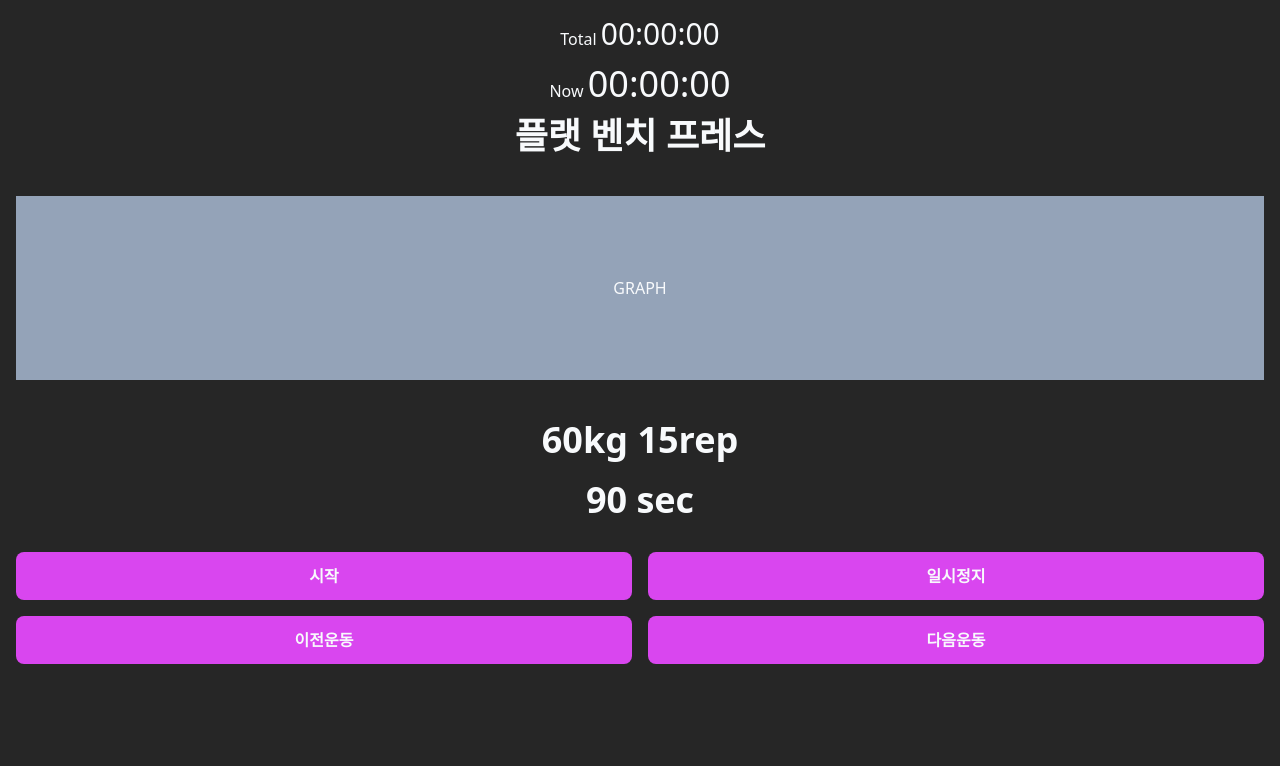
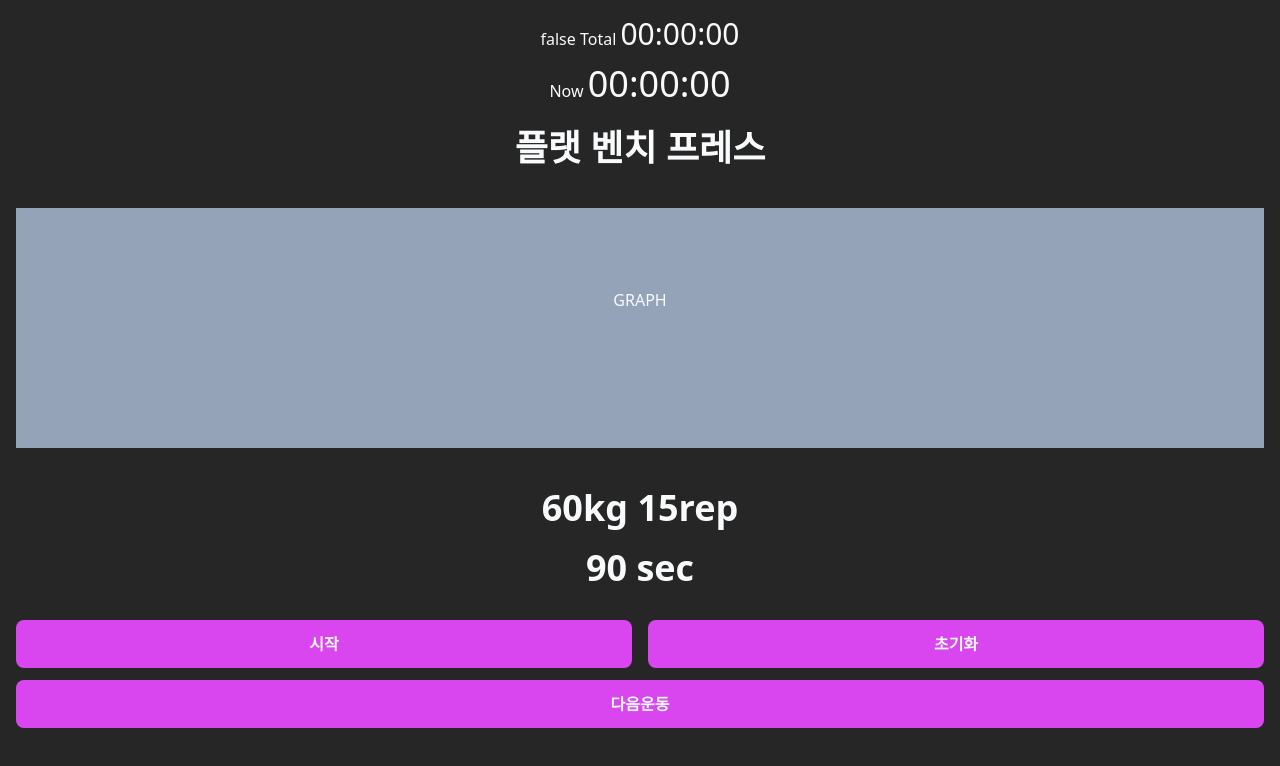
Before and after one commit to woajun/fitness-manager-vue, a Vue app in the folder frontend/: page / in a window 1280 px wide. Shown: the top 766 px of the page. Built offline with nearby package versions, Linux system fonts and the light colour scheme.

Commit message:
isRun to props

```diff
--- a/frontend/src/components/stopWatch.ts
+++ b/frontend/src/components/stopWatch.ts
@@ -12,17 +12,17 @@ class StopWatch {
 
   keepDuration: number;
 
-  isRun: boolean;
+  isRun: Ref<boolean>;
 
   now: number;
 
-  constructor(timeText: Ref<string>) {
+  constructor(timeText: Ref<string>, isRun: Ref<boolean>) {
     this.timeText = timeText;
     this.timeText.value = '00:00:00';
     this.sTime = new Date();
     this.intervalID = 0;
     this.keepDuration = 0;
-    this.isRun = false;
+    this.isRun = isRun;
     this.now = new Date().getTime();
   }
 
@@ -36,18 +36,19 @@ class StopWatch {
   };
 
   start() {
-    if (this.isRun) return;
+    console.log('aaa');
+    if (this.isRun.value) return;
     clearInterval(this.intervalID);
     this.sTime = new Date();
     this.intervalID = setInterval(this.#doTimer, 10);
-    this.isRun = true;
+    this.isRun.value = true;
   }
 
   stop() {
-    if (!this.isRun) return;
+    if (!this.isRun.value) return;
     clearInterval(this.intervalID);
     this.keepDuration = this.getMs();
-    this.isRun = false;
+    this.isRun.value = false;
   }
 
   reset() {
@@ -55,7 +56,7 @@ class StopWatch {
     this.timeText.value = '00:00:00';
     this.sTime = new Date();
     this.keepDuration = 0;
-    this.isRun = false;
+    this.isRun.value = false;
   }
 
   setTimeText(ms: number) {
--- a/frontend/src/pages/working/InWork.vue
+++ b/frontend/src/pages/working/InWork.vue
@@ -3,12 +3,29 @@ import { ref } from 'vue';
 import StopWatch from '../../components/stopWatch';
 
 const timeText = ref('');
-const stopWatch = new StopWatch(timeText);
+const isRun = ref(false);
+const stopWatch = new StopWatch(timeText, isRun);
 
+function start() {
+  stopWatch.start();
+}
+
+function record() {
+  console.log('기록');
+}
+
+function stop() {
+  stopWatch.stop();
+}
+
+function reset() {
+  stopWatch.reset();
+}
 </script>
 <template>
   <div>
     <div class="text-center">
+      {{ isRun }}
       <span>Total </span>
       <span class="text-3xl">
         {{ timeText }}
@@ -20,13 +37,13 @@ const stopWatch = new StopWatch(timeText);
         {{ timeText }}
       </span>
     </div>
-    <div class="text-center pt-3">
+    <div class="text-center pt-6">
       <p class="text-4xl font-semibold">
         플랫 벤치 프레스
       </p>
     </div>
 
-    <div class="text-center py-20 my-10 bg-slate-400">
+    <div class="text-center py-20 my-10 bg-slate-400 h-60">
       GRAPH
     </div>
 
@@ -37,16 +54,15 @@ const stopWatch = new StopWatch(timeText);
     <div class="text-center text-4xl pt-5">
       <span class="font-semibold">90 sec</span>
     </div>
-    <div class="grid gap-4 grid-cols-2 py-5 mt-3">
-      <button class="font-semibold rounded-lg bg-fuchsia-500 h-12" @click="stopWatch.start">
-        시작
+    <div class="grid gap-4 grid-cols-2 pt-5 my-3">
+      <button class="font-semibold rounded-lg bg-fuchsia-500 h-12" @click="isRun ? record() : start()">
+        {{ isRun ? '기록' : '시작' }}
       </button>
-      <button class="font-semibold rounded-lg bg-fuchsia-500 h-12" @click="stopWatch.stop">
-        일시정지
+      <button class="font-semibold rounded-lg bg-fuchsia-500 h-12" @click="isRun ? stop() : reset()">
+        {{ isRun ? '정지' : '초기화' }}
       </button>
-      <button class="font-semibold rounded-lg bg-fuchsia-500 h-12">
-        이전운동
-      </button>
+    </div>
+    <div class="grid">
       <button class="font-semibold rounded-lg bg-fuchsia-500 h-12">
         다음운동
       </button>
```
